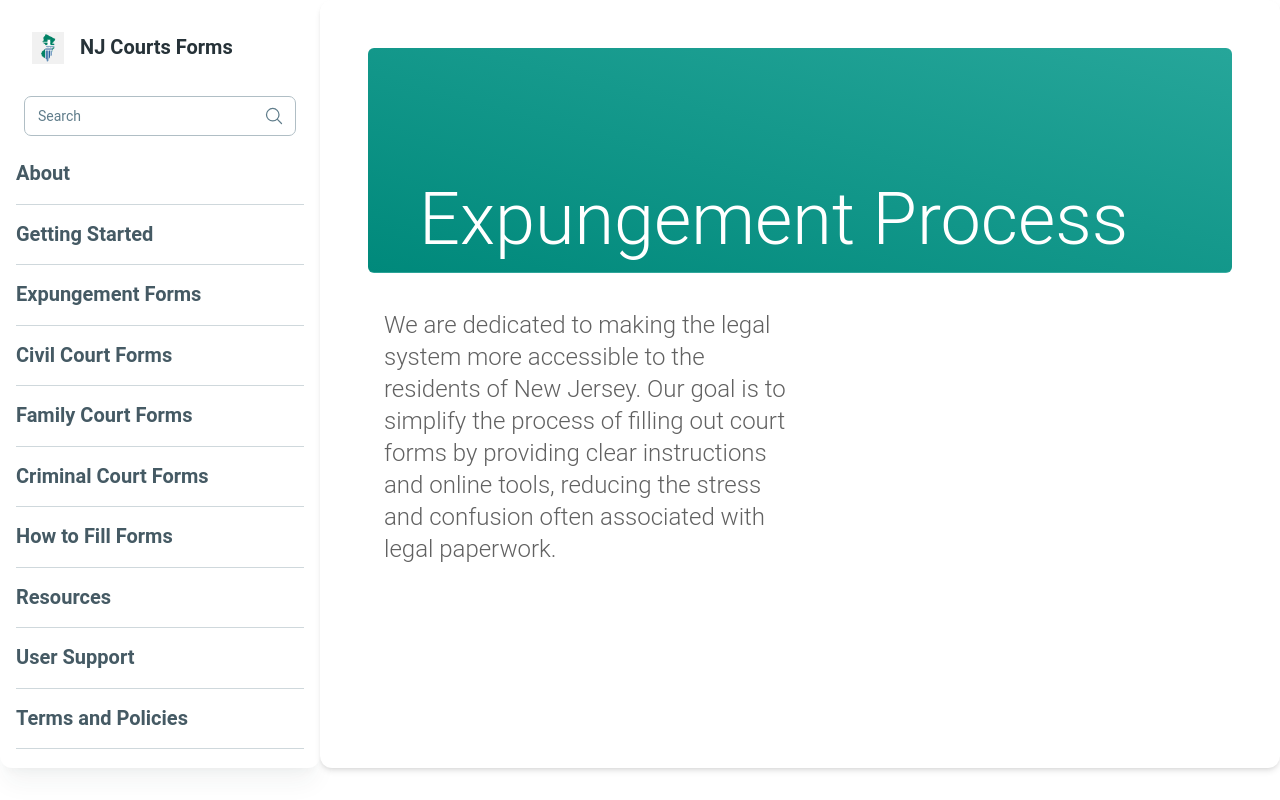
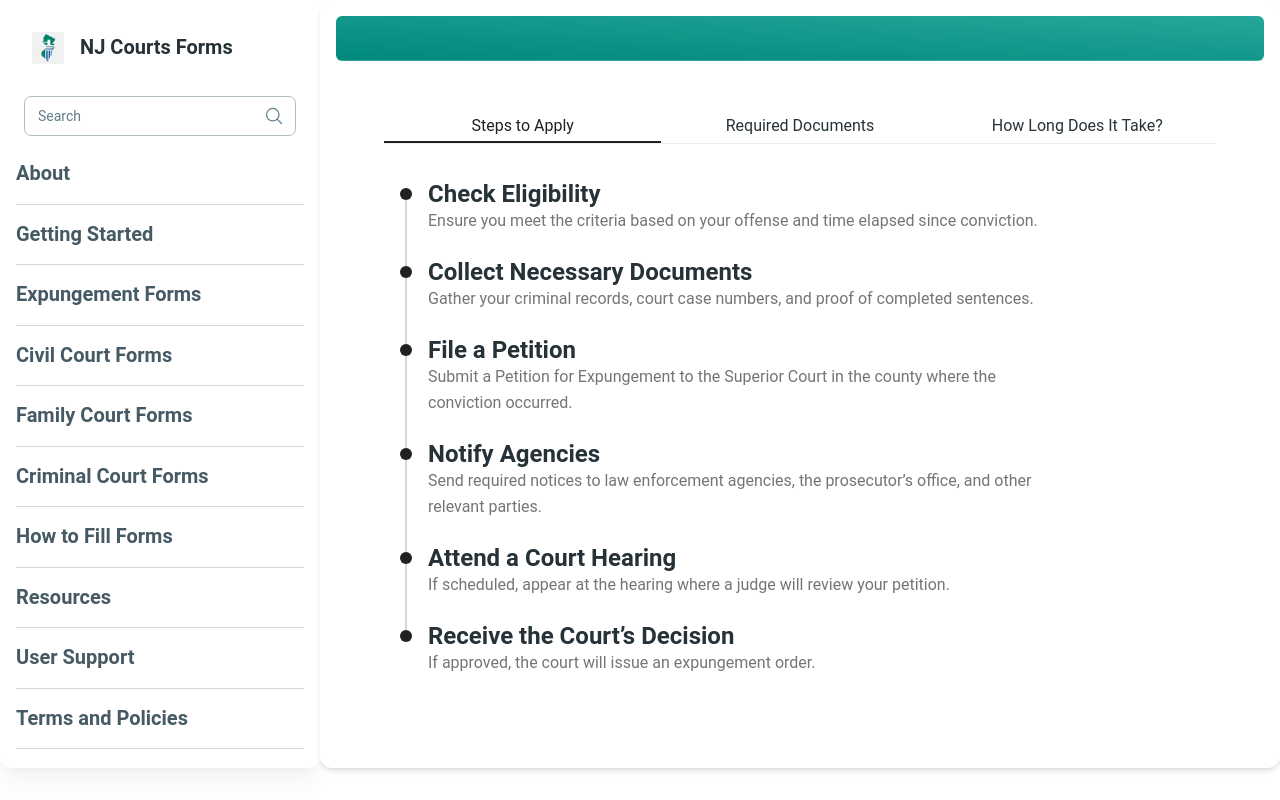
Before and after one commit to tabrezdn1/nj-courts-fe, a React (Vite) app: page /expungement-forms/expungement-process in a window 1280 px wide. Built offline with nearby package versions, Linux system fonts and the light colour scheme.

Commit message:
Update Expungement forms

```diff
--- a/src/pages/expungement-forms/ExpungementEligibilityCriteria.jsx
+++ b/src/pages/expungement-forms/ExpungementEligibilityCriteria.jsx
@@ -1,27 +1,44 @@
-import {
-    Card,
-    CardBody,
-    Typography,
-  } from "@material-tailwind/react";
-  import Heading from "../../components/Heading"
+import { Card, CardBody, Typography } from "@material-tailwind/react";
+
+import Heading from "../../components/Heading";
+import PointsList from "../../components/PointsList";
+
 const ExpungementEligibilityCriteria = () => {
-    const heading = "Expungement Eligibility Criteria";
+  const heading = "Expungement Eligibility Criteria";
+  const listPoints = [
+    {
+      title: "Disorderly Persons Offenses and Petty Offenses",
+      description: "Eligible after a waiting period of 5 years.",
+    },
+    {
+      title: "Indictable Offenses (Felony Convictions)",
+      description:
+        "May be expunged after 10 years, though eligibility is stricter.",
+    },
+    {
+      title: "Completion of Sentences",
+      description:
+        "All sentences, probation, and fines must be fully completed.",
+    },
+    {
+      title: "Ineligible Offenses",
+      description:
+        "Certain serious crimes like murder, kidnapping, sexual assault, and offenses committed by public officials are not eligible for expungement.",
+    },
+  ];
   return (
     <>
-      <Card className="w-full p-8 h-[calc(100vh-2rem)] overflow-y-auto">
-        <Heading heading={heading}/>
-        <CardBody className="p-8 font-normal">
+      <Card className="w-full h-[calc(100vh-2rem)] overflow-y-auto">
+        <Heading heading={heading} />
+        <CardBody className="font-normal px-[64px]">
           <Typography color="gray" className="py-1 w-1/2 text-2xl">
-            We are dedicated to making the legal system more accessible to the
-            residents of New Jersey. Our goal is to simplify the process of
-            filling out court forms by providing clear instructions and online
-            tools, reducing the stress and confusion often associated with legal
-            paperwork.
+            You may be eligible for expungement in New Jersey if:
           </Typography>
+          <PointsList listPoints={listPoints} />
         </CardBody>
       </Card>
     </>
   );
-}
+};
 
 export default ExpungementEligibilityCriteria;
--- a/src/pages/expungement-forms/ExpungementProcess.jsx
+++ b/src/pages/expungement-forms/ExpungementProcess.jsx
@@ -1,27 +1,141 @@
+import { Card, CardBody, Typography } from "@material-tailwind/react";
 import {
-    Card,
-    CardBody,
-    Typography,
+  Tabs,
+  TabsHeader,
+  TabsBody,
+  Tab,
+  TabPanel,
 } from "@material-tailwind/react";
-  import Heading from "../../components/Heading"
+import Heading from "../../components/Heading";
+import PointsList from "../../components/PointsList";
+import { useState } from "react";
+
 const ExpungementProcess = () => {
   const heading = "Expungement Process";
+  const [activeTab, updateActiveTab] = useState("steps-to-apply");
+  const tabsData = [
+    {
+      label: "Steps to Apply",
+      value: "steps-to-apply",
+      desc: "",
+      list: [
+        {
+          title: "Check Eligibility",
+          description:
+            "Ensure you meet the criteria based on your offense and time elapsed since conviction.",
+        },
+        {
+          title: "Collect Necessary Documents",
+          description:
+            "Gather your criminal records, court case numbers, and proof of completed sentences.",
+        },
+        {
+          title: "File a Petition",
+          description:
+            "Submit a Petition for Expungement to the Superior Court in the county where the conviction occurred.",
+        },
+        {
+          title: "Notify Agencies",
+          description:
+            "Send required notices to law enforcement agencies, the prosecutor’s office, and other relevant parties.",
+        },
+        {
+          title: "Attend a Court Hearing",
+          description:
+            "If scheduled, appear at the hearing where a judge will review your petition.",
+        },
+        {
+          title: "Receive the Court’s Decision",
+          description:
+            "If approved, the court will issue an expungement order.",
+        },
+      ],
+    },
+    {
+      label: "Required Documents",
+      value: "required-documents",
+      desc: "",
+      list: [
+        {
+          title: "Criminal Records",
+          description:
+            "Details of arrests, charges, convictions, case numbers, and dates.",
+        },
+        {
+          title: "Proof of Sentence Completion",
+          description:
+            "Documentation showing all sentences, probation, and fines are fulfilled.",
+        },
+        {
+          title: "Fingerprint Records",
+          description:
+            "May be required to verify your identity during the process.",
+        },
+      ],
+    },
+    {
+      label: "How Long Does It Take?",
+      value: "how-long-does-take",
+      desc: "The expungement process can take several months:",
+      list: [
+        {
+          title: "Processing the Petition",
+          description:
+            "The court may take a few weeks to process your submission and schedule hearings.",
+        },
+        {
+          title: "Notification Period",
+          description:
+            "There is typically a waiting period to allow notified agencies to respond.",
+        },
+        {
+          title: "Final Decision",
+          description:
+            "After approval, it may take additional weeks for records to be updated across agencies.",
+        },
+      ],
+    },
+  ];
+
   return (
     <>
-        <Card className="w-full p-8 h-[calc(100vh-2rem)] overflow-y-auto">
-          <Heading heading={heading}/>
-          <CardBody className="p-8 font-normal">
+      <Card className="w-full h-[calc(100vh-2rem)] overflow-y-auto">
+        <Heading heading={heading} />
+        <CardBody className="font-normal px-[64px]">
+          <Tabs className="mt-6 w-auto" value={activeTab}>
+            <TabsHeader
+              className="rounded-none border-b border-blue-gray-50 bg-transparent p-0"
+              indicatorProps={{
+                className:
+                  "bg-transparent border-b-2 border-gray-900 shadow-none rounded-none",
+              }}
+            >
+              {tabsData.map(({ label, value }) => (
+                <Tab
+                  key={value}
+                  value={value}
+                  onClick={() => updateActiveTab(value)}
+                  className={activeTab === value ? "text-gray-900" : ""}
+                >
+                  {label}
+                </Tab>
+              ))}
+            </TabsHeader>
+            <TabsBody>
+              {tabsData.map(({ value, desc, list }) => (
+                <TabPanel key={value} value={value}>
                   <Typography color="gray" className="py-1 w-1/2 text-2xl">
-              We are dedicated to making the legal system more accessible to the
-              residents of New Jersey. Our goal is to simplify the process of
-              filling out court forms by providing clear instructions and online
-              tools, reducing the stress and confusion often associated with legal
-              paperwork.
+                    {desc}
                   </Typography>
+                  <PointsList listPoints={list} />
+                </TabPanel>
+              ))}
+            </TabsBody>
+          </Tabs>
         </CardBody>
       </Card>
     </>
   );
-}
+};
 
 export default ExpungementProcess;
--- a/src/pages/expungement-forms/PostExpungementInfo.jsx
+++ b/src/pages/expungement-forms/PostExpungementInfo.jsx
@@ -1,21 +1,111 @@
 import { Card, CardBody, Typography } from "@material-tailwind/react";
+import {
+  Tabs,
+  TabsHeader,
+  TabsBody,
+  Tab,
+  TabPanel,
+} from "@material-tailwind/react";
 
 import Heading from "../../components/Heading";
+import PointsList from "../../components/PointsList";
+import { useState } from "react";
 
 const PostExpungementInfo = () => {
   const heading = "Post Expungement Information";
+  const [activeTab, updateActiveTab] = useState("what-happens-after-expungement-is-granted");
+  const tabsData = [
+    {
+      label: "What Happens After Expungement is Granted?",
+      value: "what-happens-after-expungement-is-granted",
+      desc: "",
+      list: [
+        {
+          title: "Record Sealing",
+          description:
+            "Your records are sealed from public access.",
+        },
+        {
+          title: "Legal Disclosure",
+          description:
+            "You can legally state that you have no criminal record on most applications.",
+        },
+        {
+          title: "Exceptions",
+          description:
+            "Certain agencies may still access your records under specific circumstances.",
+        },
+      ],
+    },
+    {
+      label: "Who Can Still See Expunged Records?",
+      value: "who-can-see-expunged-records",
+      desc: "",
+      list: [
+        {
+          title: "Law Enforcement Agencies",
+          description:
+            "For investigations or sentencing in future cases.",
+        },
+        {
+          title: "Certain Government Agencies",
+          description:
+            "Particularly those involving employment in law enforcement or judiciary positions.",
+        },
+      ],
+    },
+    {
+      label: "Can Expungement Be Reversed?",
+      value: "can-expungement-be-reversed",
+      desc: "Expungements are generally permanent but may be reversed if:",
+      list: [
+        {
+          title: "False Information",
+          description: "The expungement was granted based on inaccurate information.",
+        },
+        {
+          title: "New Convictions",
+          description: "Committing another offense could impact the status of your expunged record.",
+        },
+      ],
+    },
+  ];
+
   return (
     <>
       <Card className="w-full h-[calc(100vh-2rem)] overflow-y-auto">
         <Heading heading={heading} />
         <CardBody className="font-normal px-[64px]">
-          <Typography color="gray" className="py-1 w-1/2 text-2xl">
-            We are dedicated to making the legal system more accessible to the
-            residents of New Jersey. Our goal is to simplify the process of
-            filling out court forms by providing clear instructions and online
-            tools, reducing the stress and confusion often associated with legal
-            paperwork.
-          </Typography>
+          <Tabs className="mt-6 w-auto" value={activeTab}>
+            <TabsHeader
+              className="rounded-none border-b border-blue-gray-50 bg-transparent p-0"
+              indicatorProps={{
+                className:
+                  "bg-transparent border-b-2 border-gray-900 shadow-none rounded-none",
+              }}
+            >
+              {tabsData.map(({ label, value }) => (
+                <Tab
+                  key={value}
+                  value={value}
+                  onClick={() => updateActiveTab(value)}
+                  className={activeTab === value ? "text-gray-900" : ""}
+                >
+                  {label}
+                </Tab>
+              ))}
+            </TabsHeader>
+            <TabsBody>
+              {tabsData.map(({ value, desc, list }) => (
+                <TabPanel key={value} value={value}>
+                  <Typography color="gray" className="py-1 w-1/2 text-2xl">
+                    {desc}
+                  </Typography>
+                  <PointsList listPoints={list} />
+                </TabPanel>
+              ))}
+            </TabsBody>
+          </Tabs>
         </CardBody>
       </Card>
     </>
--- a/src/pages/expungement-forms/WhyConsiderExpungement.jsx
+++ b/src/pages/expungement-forms/WhyConsiderExpungement.jsx
@@ -1,27 +1,40 @@
-import {
-    Card,
-    CardBody,
-    Typography,
-  } from "@material-tailwind/react";
-  import Heading from "../../components/Heading"
+import { Card, CardBody, Typography } from "@material-tailwind/react";
+
+import Heading from "../../components/Heading";
+import PointsList from "../../components/PointsList";
+
 const WhyConsiderExpungement = () => {
-    const heading = "Why consider Expungement?";
+  const heading = "Why consider Expungement?";
+  const listPoints = [
+    {
+      title: "Employment Opportunities",
+      description:
+        "Expunged records won't appear in most job background checks, enhancing your employment prospects.",
+    },
+    {
+      title: "Housing Applications",
+      description:
+        "Landlords typically won't see expunged records, improving your chances of securing housing.",
+    },
+    {
+      title: "Personal Freedom",
+      description:
+        "Provides a fresh start, allowing you to move forward without the burden of past mistakes.",
+    },
+  ];
   return (
     <>
-      <Card className="w-full p-8 h-[calc(100vh-2rem)] overflow-y-auto">
-        <Heading heading={heading}/>
-        <CardBody className="p-8 font-normal">
+      <Card className="w-full h-[calc(100vh-2rem)] overflow-y-auto">
+        <Heading heading={heading} />
+        <CardBody className="font-normal px-[64px]">
           <Typography color="gray" className="py-1 w-1/2 text-2xl">
-            We are dedicated to making the legal system more accessible to the
-            residents of New Jersey. Our goal is to simplify the process of
-            filling out court forms by providing clear instructions and online
-            tools, reducing the stress and confusion often associated with legal
-            paperwork.
+            Expungement offers several benefits:
           </Typography>
+          <PointsList listPoints={listPoints} />
         </CardBody>
       </Card>
     </>
   );
-}
+};
 
 export default WhyConsiderExpungement;
```
Lines whose indentation alone changed are shown as unchanged.
